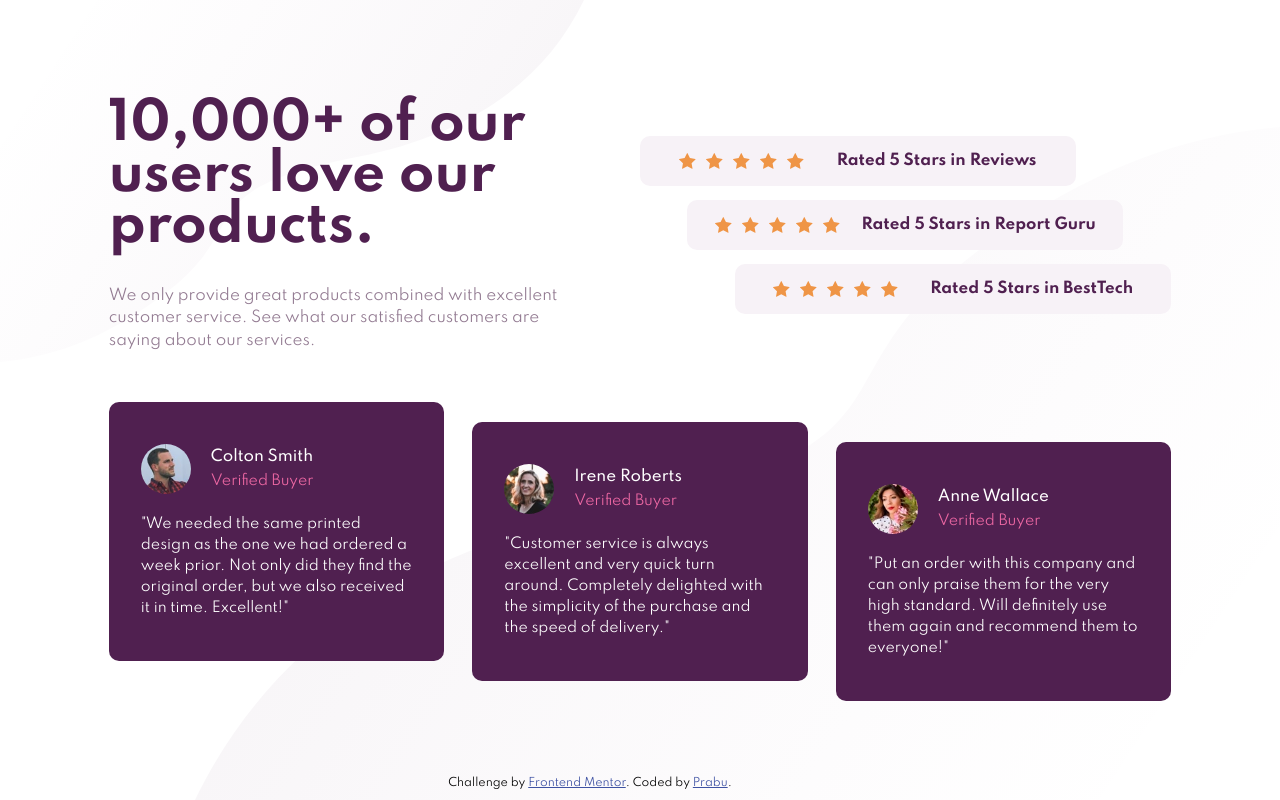
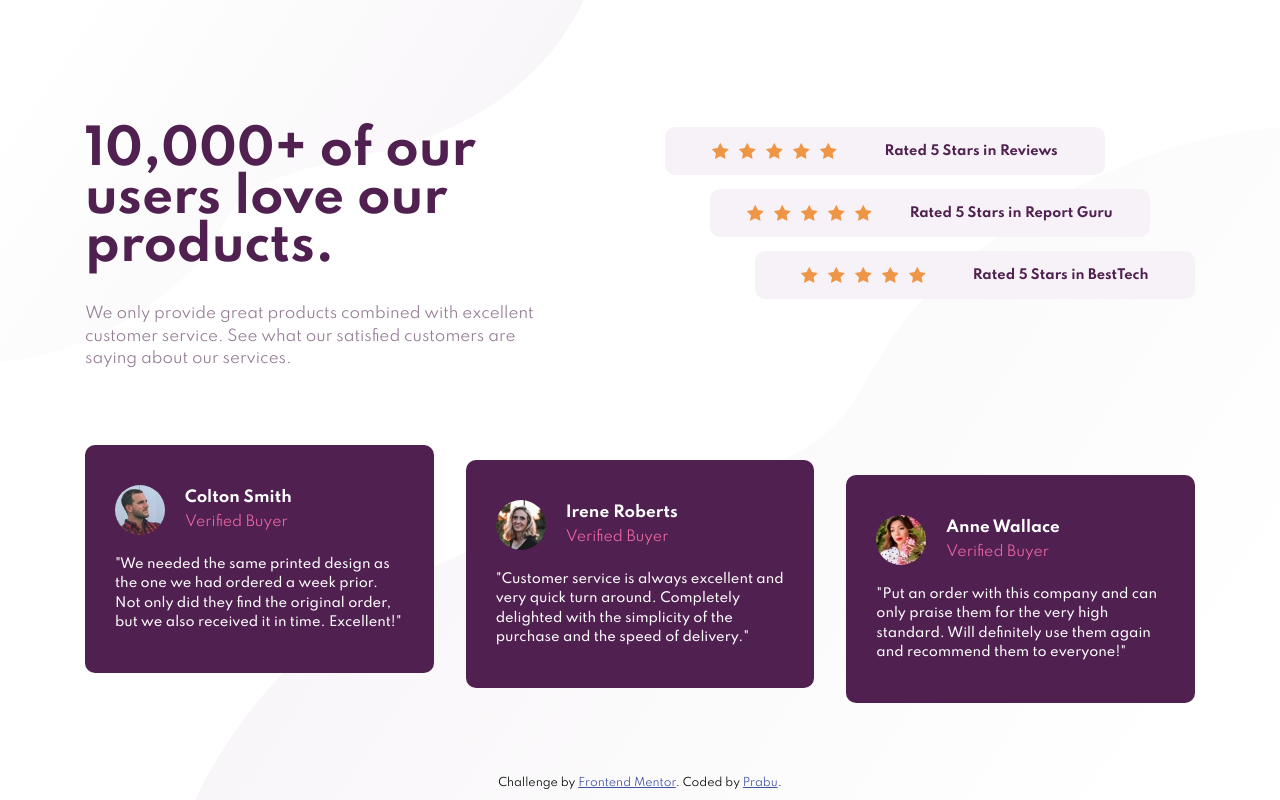
Before and after one commit to mgksp/FEM-social_proof_section, a plain HTML site: page index.html in a window 1280 px wide. Drawn offline with Linux system fonts and the light colour scheme.

Commit message:
font size fix

```diff
--- a/index.html
+++ b/index.html
@@ -31,7 +31,7 @@
             <img src="./images/icon-star.svg" alt="" aria-hidden="true" />
             <img src="./images/icon-star.svg" alt="" aria-hidden="true" />
           </div>
-          <div class="ratings__card__title">Rated 5 Stars in Reviews</div>
+          <h3 class="ratings__card__title">Rated 5 Stars in Reviews</h3>
         </div>
         <div class="ratings__card">
           <div class="ratings__card__stars">
@@ -41,7 +41,7 @@
             <img src="./images/icon-star.svg" alt="" aria-hidden="true" />
             <img src="./images/icon-star.svg" alt="" aria-hidden="true" />
           </div>
-          <div class="ratings__card__title">Rated 5 Stars in Report Guru</div>
+          <h3 class="ratings__card__title">Rated 5 Stars in Report Guru</h3>
         </div>
         <div class="ratings__card">
           <div class="ratings__card__stars">
@@ -51,7 +51,7 @@
             <img src="./images/icon-star.svg" alt="" aria-hidden="true" />
             <img src="./images/icon-star.svg" alt="" aria-hidden="true" />
           </div>
-          <div class="ratings__card__title">Rated 5 Stars in BestTech</div>
+          <h3 class="ratings__card__title">Rated 5 Stars in BestTech</h3>
         </div>
       </section>
       <section class="testimonials">
@@ -62,7 +62,7 @@
               src="./images/image-colton.jpg"
               alt="customer pic"
             />
-            <div class="testimonials__card__customer__name">Colton Smith</div>
+            <h3 class="testimonials__card__customer__name">Colton Smith</h3>
             <div class="testimonials__card__customer__verified">
               Verified Buyer
             </div>
@@ -80,7 +80,7 @@
               src="./images/image-irene.jpg"
               alt="customer pic"
             />
-            <div class="testimonials__card__customer__name">Irene Roberts</div>
+            <h3 class="testimonials__card__customer__name">Irene Roberts</h3>
             <div class="testimonials__card__customer__verified">
               Verified Buyer
             </div>
@@ -98,7 +98,7 @@
               src="./images/image-anne.jpg"
               alt="customer pic"
             />
-            <div class="testimonials__card__customer__name">Anne Wallace</div>
+            <h3 class="testimonials__card__customer__name">Anne Wallace</h3>
             <div class="testimonials__card__customer__verified">
               Verified Buyer
             </div>
--- a/scss/_breakpoints.scss
+++ b/scss/_breakpoints.scss
@@ -1,8 +1,8 @@
 $breakpoints: (
   "xx-large": "1550px",
   "x-large": "1400px",
-  "large": "1024px",
-  "medium": "640px",
+  "large": "1200px",
+  "medium": "970px",
 );
 
 @mixin breakpoint($size) {
--- a/scss/styles.scss
+++ b/scss/styles.scss
@@ -34,17 +34,12 @@ body {
 
   @include breakpoint(large) {
     margin: 0 auto;
-    width: 83%;
-    gap: 5rem;
+    width: 111rem;
+    gap: 4rem;
   }
 
   @include breakpoint(x-large) {
     grid-template-columns: 1fr 1fr;
-    gap: 10rem;
-  }
-
-  @include breakpoint(xx-large) {
-    width: 1280px;
   }
 }
 
@@ -60,21 +55,23 @@ body {
     color: $dk-magenta;
     font-weight: 700;
     line-height: 1;
-    margin-bottom: 1.8rem;
+    margin-bottom: 1.4rem;
 
     @include breakpoint(medium) {
-      font-size: 4vw;
+      font-size: 3.8rem;
       margin-bottom: 3.2rem;
     }
 
-    @include breakpoint(xx-large) {
-      font-size: 6rem;
+    @include breakpoint(large) {
+      font-size: 4.8rem;
+      width: 12ch;
     }
   }
 
   &__description {
     color: $dk-grayish-magenta;
     line-height: 1.5;
+    margin-bottom: 3.4rem;
 
     @include breakpoint(large) {
       width: 38ch;
@@ -84,10 +81,14 @@ body {
 
 .ratings {
   grid-area: ratings;
+  width: 100%;
   display: grid;
   gap: 1.4rem;
   grid-template-rows: min-content min-content min-content;
-  align-content: center;
+
+  @include breakpoint(medium) {
+    justify-content: end;
+  }
 
   &__card {
     background-color: $lt-grayish-magenta;
@@ -97,36 +98,23 @@ body {
     flex-direction: column;
     justify-content: center;
     align-items: center;
-    gap: 1rem;
+    gap: 1.6rem;
     height: fit-content;
+    width: 100%;
 
     @include breakpoint(medium) {
+      width: 44rem;
       &:nth-child(1) {
-        margin-right: 10%;
+        transform: translateX(-9rem);
       }
       &:nth-child(2) {
-        margin-left: 5%;
-        margin-right: 5%;
-      }
-      &:nth-child(3) {
-        margin-left: 10%;
+        transform: translateX(-4.5rem);
       }
     }
 
     @include breakpoint(large) {
       flex-direction: row;
       justify-content: space-evenly;
-
-      &:nth-child(1) {
-        margin-right: 18%;
-      }
-      &:nth-child(2) {
-        margin-left: 9%;
-        margin-right: 9%;
-      }
-      &:nth-child(3) {
-        margin-left: 18%;
-      }
     }
 
     &__stars {
@@ -136,6 +124,7 @@ body {
 
     &__title {
       color: $dk-magenta;
+      font-size: 1.3rem;
       font-weight: 700;
     }
   }
@@ -151,7 +140,7 @@ body {
   }
 
   @include breakpoint(large) {
-    gap: 2.8rem;
+    gap: 3.2rem;
   }
 
   &__card {
@@ -162,22 +151,19 @@ body {
     display: flex;
     flex-direction: column;
     gap: 2rem;
+    font-size: 1.3rem;
 
     @include breakpoint(medium) {
-      &:nth-child(1) {
-        margin-bottom: 4rem;
-      }
       &:nth-child(2) {
-        margin-top: 2rem;
-        margin-bottom: 2rem;
+        transform: translateY(1.5rem);
       }
       &:nth-child(3) {
-        margin-top: 4rem;
+        transform: translateY(3rem);
       }
     }
 
     @include breakpoint(large) {
-      padding: 4.2rem 3.2rem;
+      padding: 4rem 3rem;
     }
 
     &__customer {
@@ -198,7 +184,7 @@ body {
 
       &__name {
         grid-area: name;
-        font-weight: 500;
+        font-weight: 700;
       }
 
       &__verified {
@@ -210,7 +196,7 @@ body {
 
     &__quote {
       line-height: 1.5;
-      font-size: 1.4rem;
+      font-weight: 500;
     }
   }
 }
@@ -221,7 +207,7 @@ body {
   margin-bottom: 1rem;
 
   @include breakpoint(medium) {
-    width: calc(100vw - 10rem);
+    width: 100vw;
     position: absolute;
     bottom: 1rem;
     margin: 0;
```
Also changed, not shown: css/styles.css.
